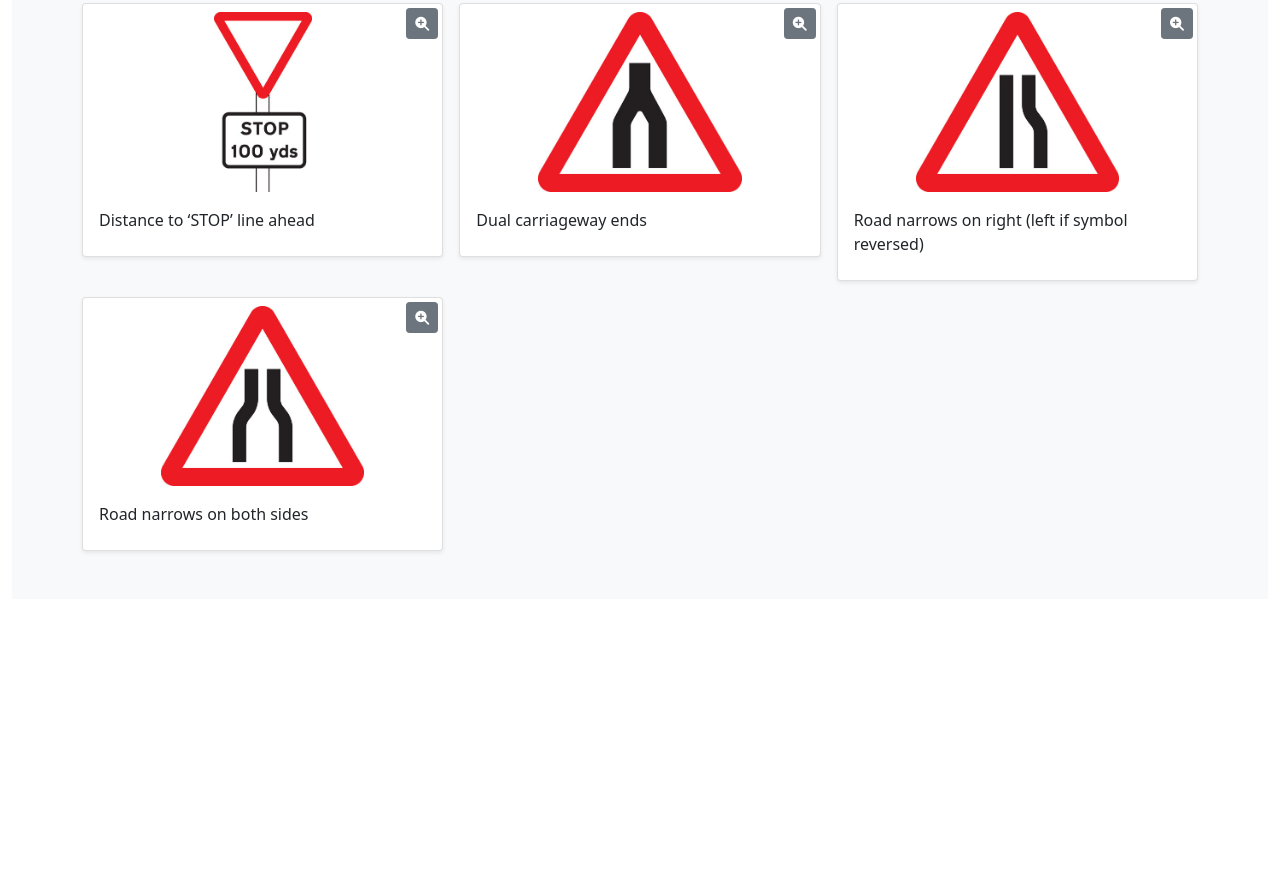
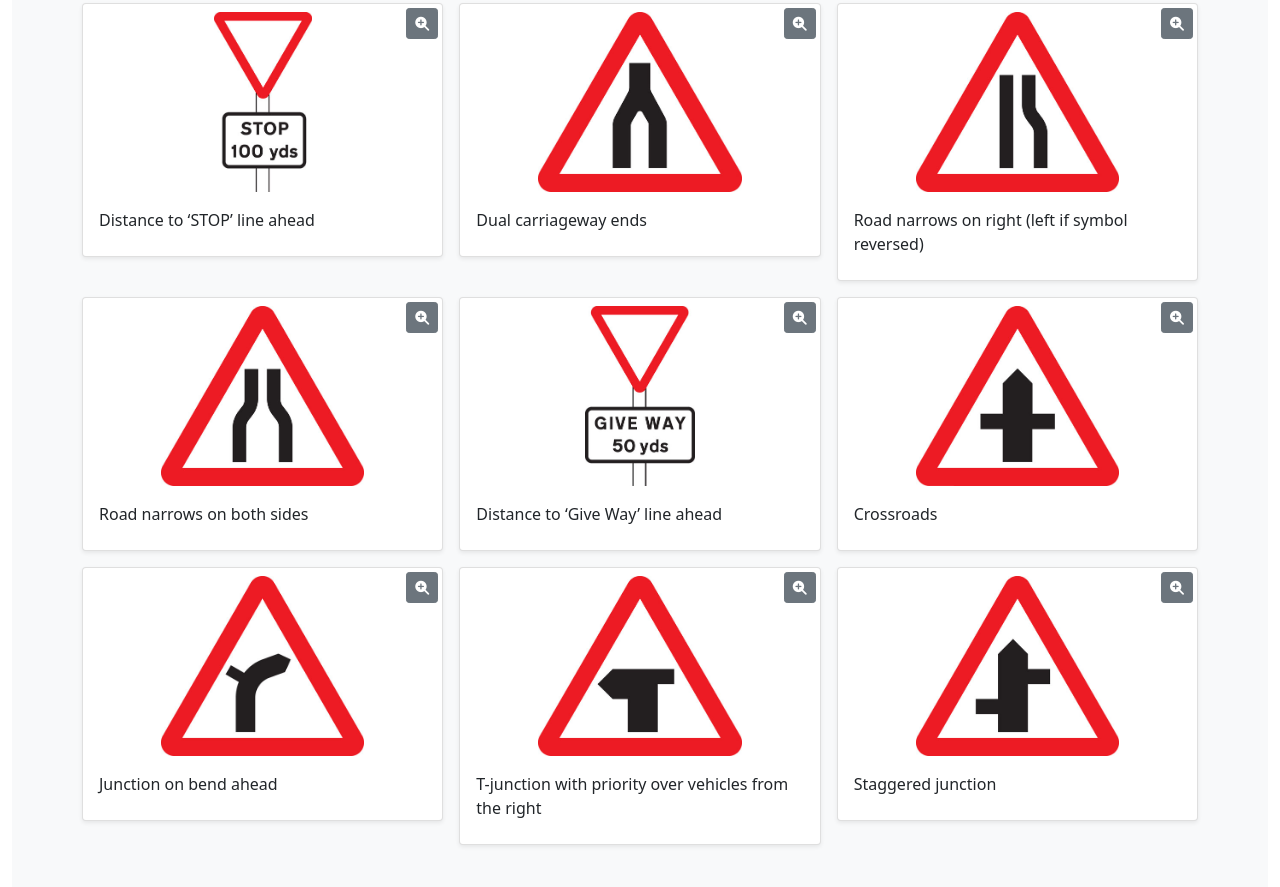
Before and after one commit to uxmedina/traffic-signs-uk, a plain HTML site: page index.html in a window 1280 px wide. Shown: the part 5808-6695 px from the top of the page. Before the commit the page ends 6407 px from the top, so only its background shows below. Drawn offline with nearby package versions, Linux system fonts and the light colour scheme.

Commit message:
Up to Staggered junction

```diff
--- a/index.html
+++ b/index.html
@@ -797,6 +797,71 @@
 							</div>
 						</div>
 					</div>
+					<div class="col">
+						<div class="card py-2 shadow-sm">
+							<div class="card-img">
+								<img src="img/warning-sign-distance-to-stop-line-ahead-50-yards.jpg" class="card-img-top" alt="Distance to ‘Give Way’ line ahead">
+								<a href="#" class="btn btn-secondary btn-sm">
+									<i class="fas fa-search-plus"></i>
+								</a>
+							</div>
+							<div class="card-body">
+								<p class="card-text">Distance to ‘Give Way’ line ahead</p>
+							</div>
+						</div>
+					</div>
+					<div class="col">
+						<div class="card py-2 shadow-sm">
+							<div class="card-img">
+								<img src="img/warning-sign-crossroads.jpg" class="card-img-top" alt="Crossroads">
+								<a href="#" class="btn btn-secondary btn-sm">
+									<i class="fas fa-search-plus"></i>
+								</a>
+							</div>
+							<div class="card-body">
+								<p class="card-text">Crossroads</p>
+							</div>
+						</div>
+					</div>
+					<div class="col">
+						<div class="card py-2 shadow-sm">
+							<div class="card-img">
+								<img src="img/warning-sign-junction-on-bend-ahead.jpg" class="card-img-top" alt="Junction on bend ahead">
+								<a href="#" class="btn btn-secondary btn-sm">
+									<i class="fas fa-search-plus"></i>
+								</a>
+							</div>
+							<div class="card-body">
+								<p class="card-text">Junction on bend ahead</p>
+							</div>
+						</div>
+					</div>
+					<div class="col">
+						<div class="card py-2 shadow-sm">
+							<div class="card-img">
+								<img src="img/warning-sign-t-junction-with-priority.jpg" class="card-img-top" alt="T-junction with priority over vehicles from the right">
+								<a href="#" class="btn btn-secondary btn-sm">
+									<i class="fas fa-search-plus"></i>
+								</a>
+							</div>
+							<div class="card-body">
+								<p class="card-text">T-junction with priority over vehicles from the right</p>
+							</div>
+						</div>
+					</div>
+					<div class="col">
+						<div class="card py-2 shadow-sm">
+							<div class="card-img">
+								<img src="img/warning-sign-staggered-junction.jpg" class="card-img-top" alt="Staggered junction">
+								<a href="#" class="btn btn-secondary btn-sm">
+									<i class="fas fa-search-plus"></i>
+								</a>
+							</div>
+							<div class="card-body">
+								<p class="card-text">Staggered junction</p>
+							</div>
+						</div>
+					</div>
 				</div>
 			</section>
 		</div>
```
Also changed, not shown: coming-from-the-gov.html (+9 -14 lines).
